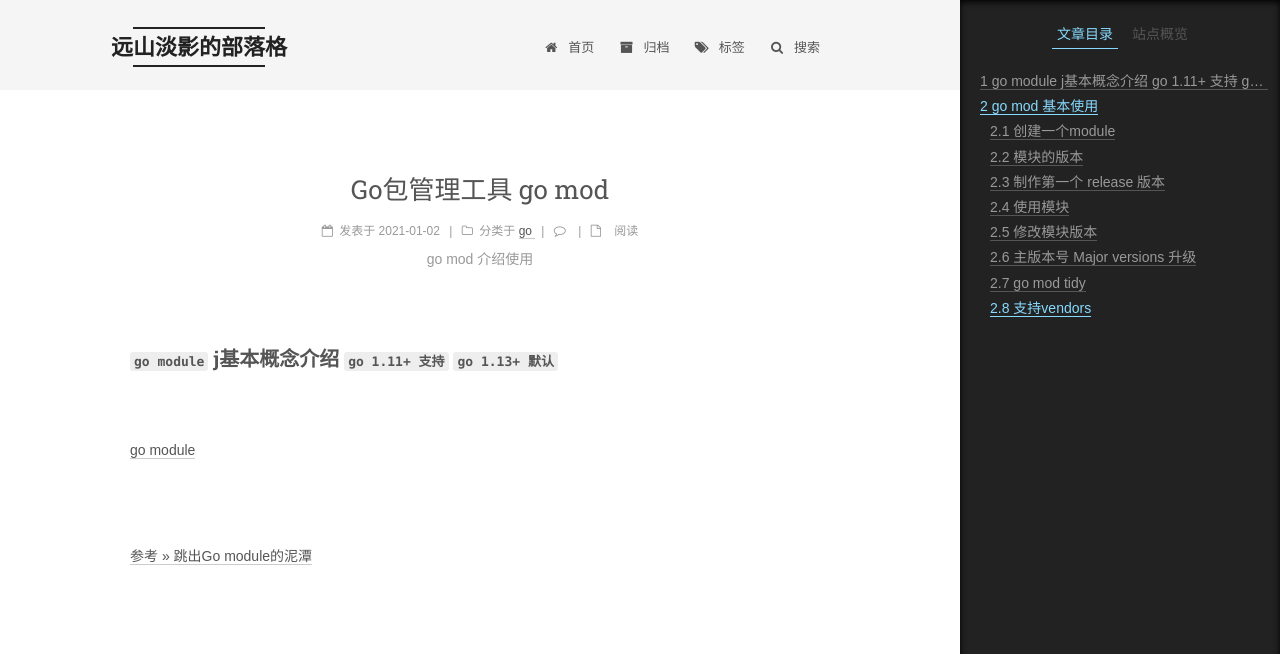
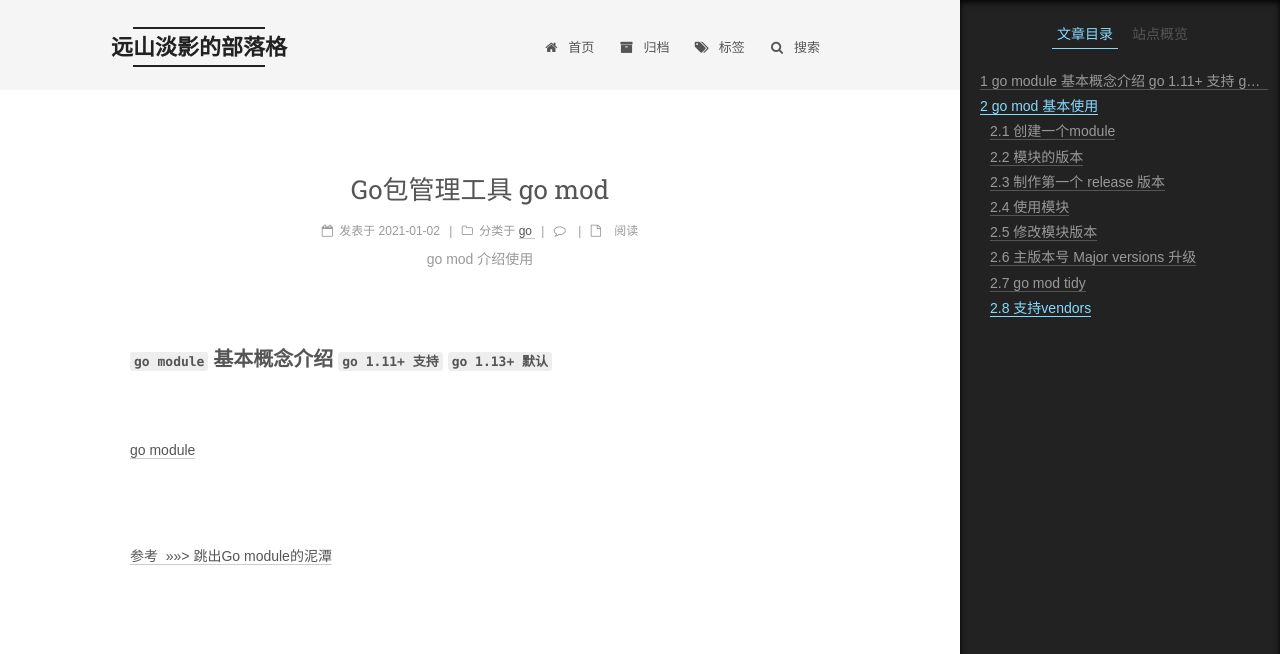
Before and after one commit to landybird/landybird.github.io, a Jekyll site: the page built from _posts/2021-01-02-Go包管理mod.md, in a window 1280 px wide. Shown: the top 654 px of the page. Built offline with Jekyll 4.4.1, drawn with Linux system fonts in a browser that asks for light colours; some web fonts are replaced; comment, search, counter and statistics services are not loaded.

```diff
--- a/_posts/2021-01-02-Go包管理mod.md
+++ b/_posts/2021-01-02-Go包管理mod.md
@@ -8,7 +8,7 @@ tags:
 ---
 
 
-### `go module` j基本概念介绍 `go 1.11+ 支持` `go 1.13+ 默认`
+### `go module` 基本概念介绍 `go 1.11+ 支持` `go 1.13+ 默认`
 
 <br>
 
@@ -16,7 +16,7 @@ tags:
 
 <br>
 
-[参考 >> 跳出Go module的泥潭](https://colobu.com/2018/08/27/learn-go-module/)
+[参考  >>>>>   跳出Go module的泥潭](https://colobu.com/2018/08/27/learn-go-module/)
 
 <br>
 
```
